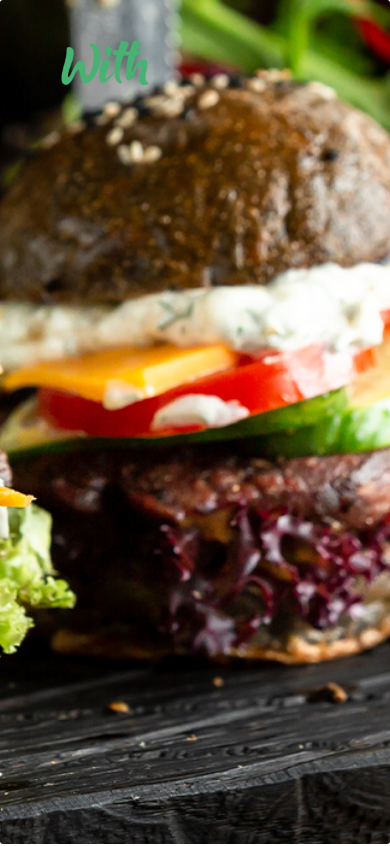
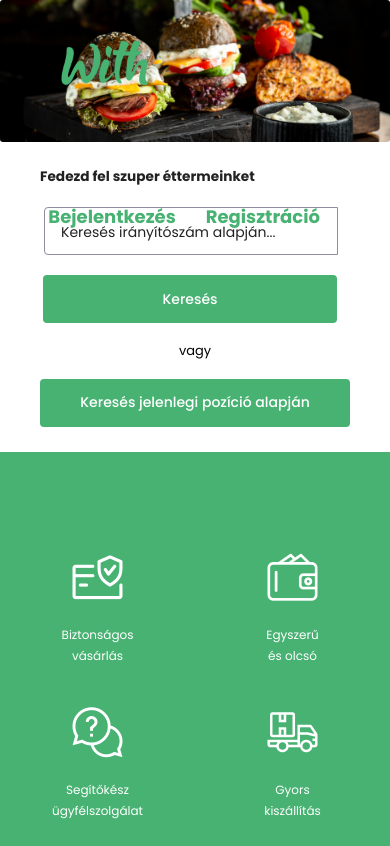
Before and after one commit to balazs-varga/with, an Angular app in the folder with-frontend/: page / in a window 390 px wide. Shown: the top 846 px of the page. Built offline with nearby package versions, Linux system fonts and the light colour scheme.

Commit message:
design fix

```diff
--- a/with-frontend/src/app/index/index.component.scss
+++ b/with-frontend/src/app/index/index.component.scss
@@ -1,5 +1,9 @@
 .main-padding {
   padding: 25px 100px;
+
+  @media (max-width: 1400px) {
+    padding: 25px 25px;
+  }
 }
 
 .with-logo {
--- a/with-frontend/src/assets/css/theme.scss
+++ b/with-frontend/src/assets/css/theme.scss
@@ -2476,7 +2476,6 @@ footer .footer-links .appimg {
     opacity: 1;
 }
 .restaurent-popup .modal-content {
-    min-height: 85vh;
     background: #fbfbfc;
     overflow-y: auto;
 }
@@ -2521,7 +2520,6 @@ footer .footer-links .appimg {
 }
 .restaurent-popup .modal-body {
     padding: 0;
-    height: 550px;
     overflow: auto;
 }
 .product-quantity {
@@ -3866,6 +3864,10 @@ footer .footer-links .appimg {
 .section-2,
 .main-banner {
     height: 100vh;
+
+    @media (max-width: 767px) {
+        height: unset;
+    }
 }
 .main-banner .main-img {
     width: 100%;
@@ -3893,6 +3895,12 @@ footer .footer-links .appimg {
     height: 100%;
     display: flex;
     align-items: center;
+
+    @media (max-width: 767px) {
+        form {
+            width: 100%;
+        }
+    }
 }
 .inner-wrapper .main-page .login-box .input-group-prepend {
     height: 47px;
```
